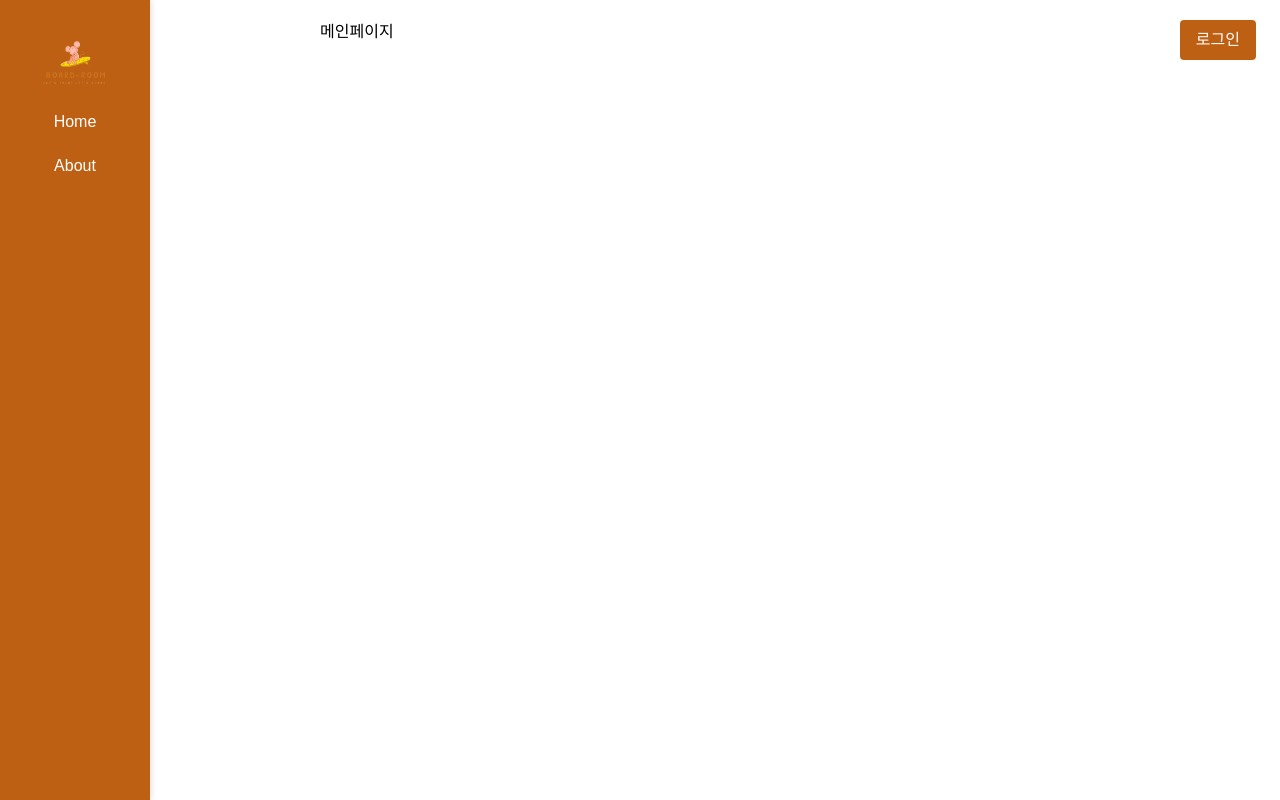
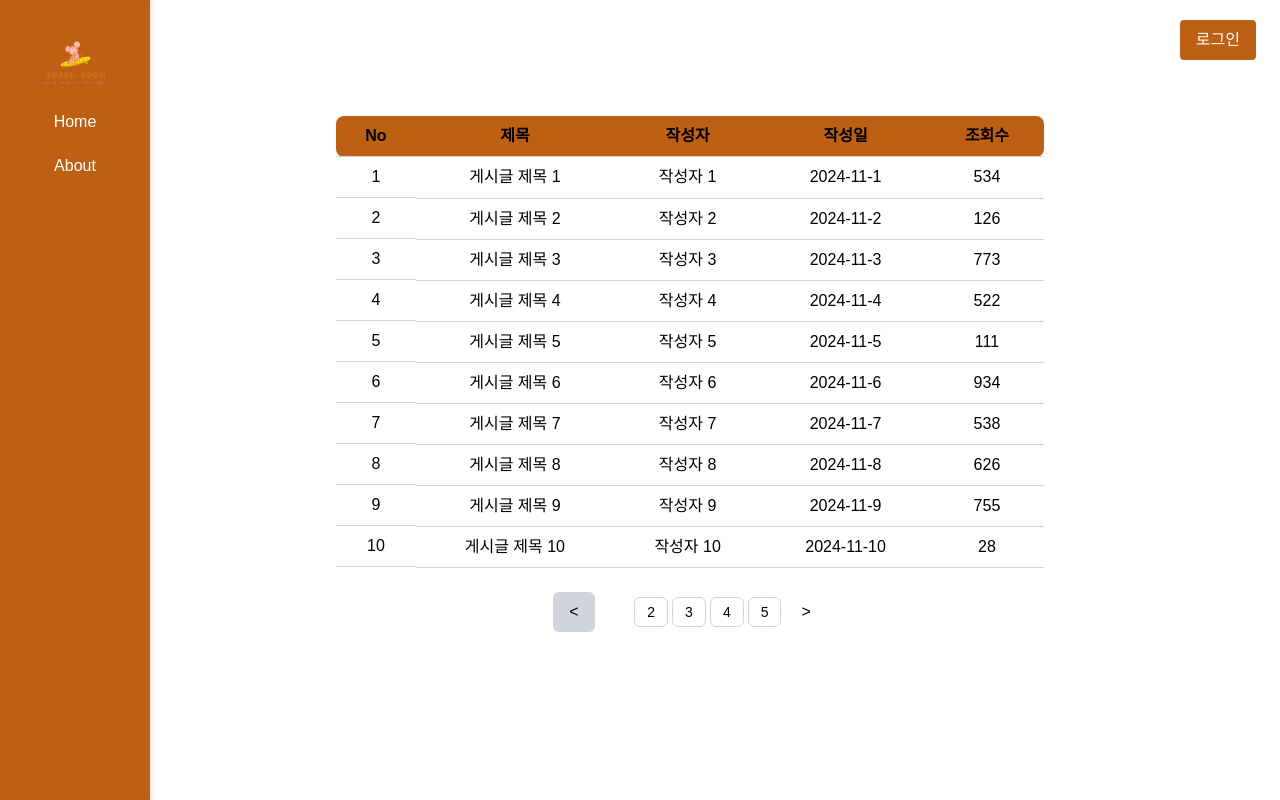
Before and after one commit to danii0110/board-room, a Next.js app in the folder src/main/board-room-frontend/: page /home in a window 1280 px wide. Built offline with nearby package versions, Linux system fonts and the light colour scheme.

Commit message:
svc/front; home-page 생성 - 게시판 형태 표 생성

```diff
--- a/src/main/board-room-frontend/src/app/home/page.js
+++ b/src/main/board-room-frontend/src/app/home/page.js
@@ -1,9 +1,104 @@
+"use client";
+
 import Link from "next/link";
+import React, { useState } from "react";
+
+const data = Array.from({length:50}, (_, index) => ({
+    id: index + 1,
+    title: `게시글 제목 ${index + 1}`,
+    author: `작성자 ${index + 1}`,
+    date: `2024-11-${(index % 30) + 1}`,
+    views : Math.floor(Math.random() * 1000),
+}));
 
 export default function Home() {
+    const [currentPage, setCurrentPage] = useState(1);
+    const itemsPerPage = 10;
+
+    const indexOfLastItem = currentPage * itemsPerPage;
+    const indexOfFirstItem = indexOfLastItem - itemsPerPage;
+    const currentItems = data.slice(indexOfFirstItem, indexOfLastItem);
+
+    const paginate = (pageNumber) => setCurrentPage(pageNumber);
+
+    const pageNumbers = [];
+    for (let i = 1; i<= Math.ceil(data.length / itemsPerPage); i++) {
+        pageNumbers.push(i);
+    }
+
+    const handlePrev = () => {
+        if (currentPage > 1) {
+          setCurrentPage(currentPage - 1);
+        }
+    };
+
+      // 다음 페이지로 이동
+    const handleNext = () => {
+        if (currentPage < pageNumbers.length) {
+          setCurrentPage(currentPage + 1);
+        }
+    };
+
     return (
-        <div>
-            메인페이지
+        <div className="container mx-auto p-4 pt-24">
+            <table className="min-w-full border-collapse">
+                <thead className="bg-customOrange">
+                    <tr>
+                        <th className="px-4 py-2 border-b border-gray-300 rounded-tl-lg rounded-bl-lg text-center">No</th>
+                        <th className="px-4 py-2 border-b border-gray-300 text-center">제목</th>
+                        <th className="px-4 py-2 border-b border-gray-300 text-center">작성자</th>
+                        <th className="px-4 py-2 border-b border-gray-300 text-center">작성일</th>
+                        <th className="px-4 py-2 border-b border-gray-300 rounded-tr-lg rounded-br-lg text-center">조회수</th>
+                    </tr>
+                </thead>
+                <tbody>
+                    {currentItems.map((item, index) => (
+                        <tr key={item.id} className="hover:bg-gray-50">
+                            <td className="px-4 py-2 flex justify-center border-b border-gray-300 text-center">{indexOfFirstItem + index + 1}</td>
+                            <td className="px-4 py-2 border-t border-b border-gray-300 text-center">{item.title}</td>
+                            <td className="px-4 py-2 border-t border-b border-gray-300 text-center">{item.author}</td>
+                            <td className="px-4 py-2 border-t border-b border-gray-300 text-center">{item.date}</td>
+                            <td className="px-4 py-2 border-t border-b border-gray-300 text-center">{item.views}</td>
+                        </tr>
+                    ))}
+                </tbody>
+            </table>
+
+            <div className="mt-6 flex justify-center items-center space-x-1">
+        {/* Prev 화살표 */}
+            <button
+                onClick={handlePrev}
+                disabled={currentPage === 1}
+                className="px-4 py-2 bg-white text-black rounded-md hover:bg-gray-400 disabled:bg-gray-300"
+            >
+                &lt;
+            </button>
+
+        {/* 페이지 번호 */}
+        <ul className="flex space-x-1">
+          {pageNumbers.map((number) => (
+            <li key={number}>
+              <button
+                onClick={() => paginate(number)}
+                className={`px-3 py-1 text-sm bg-white text-black rounded-md hover:bg-gray-300 ${
+                  currentPage === number ? "bg-gray-400 text-white" : "bg-white border border-gray-300 text-black hover:bg-gray-600"
+                }`}
+              >
+                {number}
+              </button>
+            </li>
+          ))}
+        </ul>
+
+        {/* Next 화살표 */}
+        <button
+          onClick={handleNext}
+          disabled={currentPage === pageNumbers.length}
+          className="px-4 py-2 bg-white text-black rounded-md hover:bg-gray-400 disabled:bg-gray-300"
+        >
+          &gt;
+        </button>
+            </div>
         </div>
     );
 }
```
